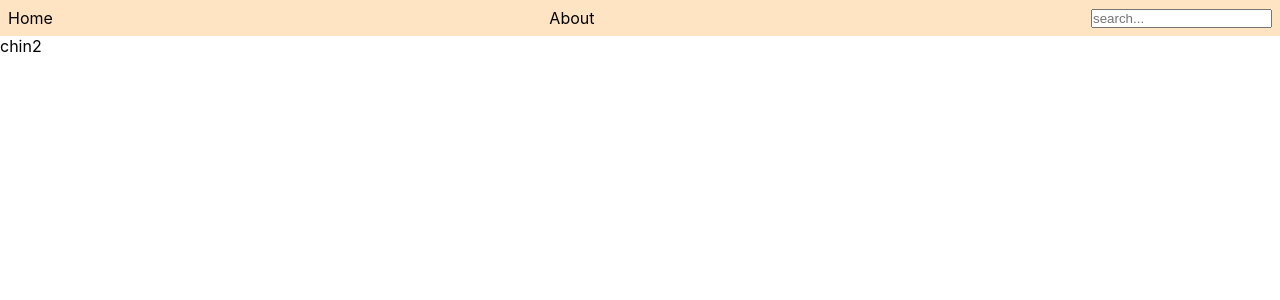
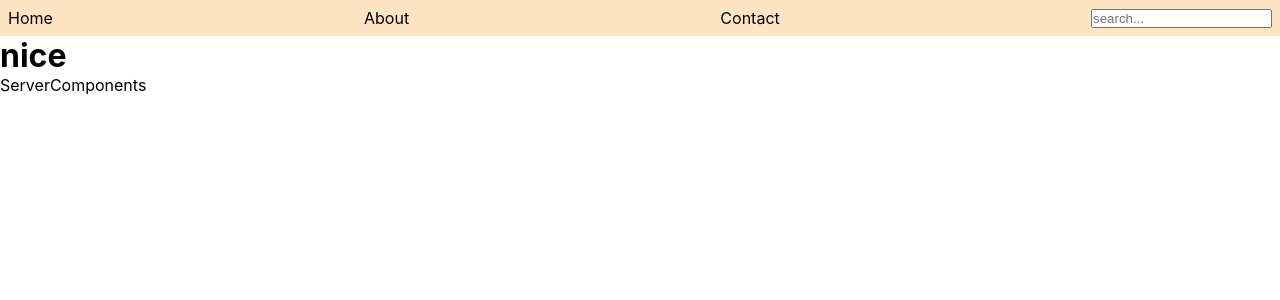
Before and after one commit to Ramesh-prog/Training-SY, a Next.js app: page /contact in a window 1280 px wide. Shown: the top 300 px of the page. Built offline with nearby package versions, Linux system fonts and the light colour scheme.

Commit message:
8th commit

```diff
--- /dev/null
+++ b/src/app/components/servers/ServerComponents.jsx
@@ -0,0 +1,11 @@
+import React from 'react'
+
+const ServerComponents = () => {
+  return (
+    <div>
+      ServerComponents
+    </div>
+  )
+}
+
+export default ServerComponents
--- /dev/null
+++ b/src/app/contact/contact.jsx
@@ -0,0 +1,12 @@
+"use client";
+import React from 'react'
+const Contact = ({children, value}) => {
+  return (
+    <div>
+    <h1>{value}</h1>
+      {children}
+    </div>
+  );
+};
+
+export default Contact
--- a/src/app/contact/page.jsx
+++ b/src/app/contact/page.jsx
@@ -1,10 +1,11 @@
 import React from 'react'
-
+import Contact from './contact'
+import ServerComponents from "../components/servers/ServerComponents"
 const page = () => {
   return (
-    <div>
-      chin2
-    </div>
+    <Contact value={"nice"}>
+      <ServerComponents />
+    </Contact>
   )
 }
 
--- a/src/app/header.jsx
+++ b/src/app/header.jsx
@@ -8,6 +8,7 @@ const header = () => {
     <nav>
         <Link href={"/"}>Home</Link>
         <Link href={"/about"}>About</Link>
+        <Link href={"/contact"}>Contact</Link>
         <SearchBar />
     </nav>
   )
```
